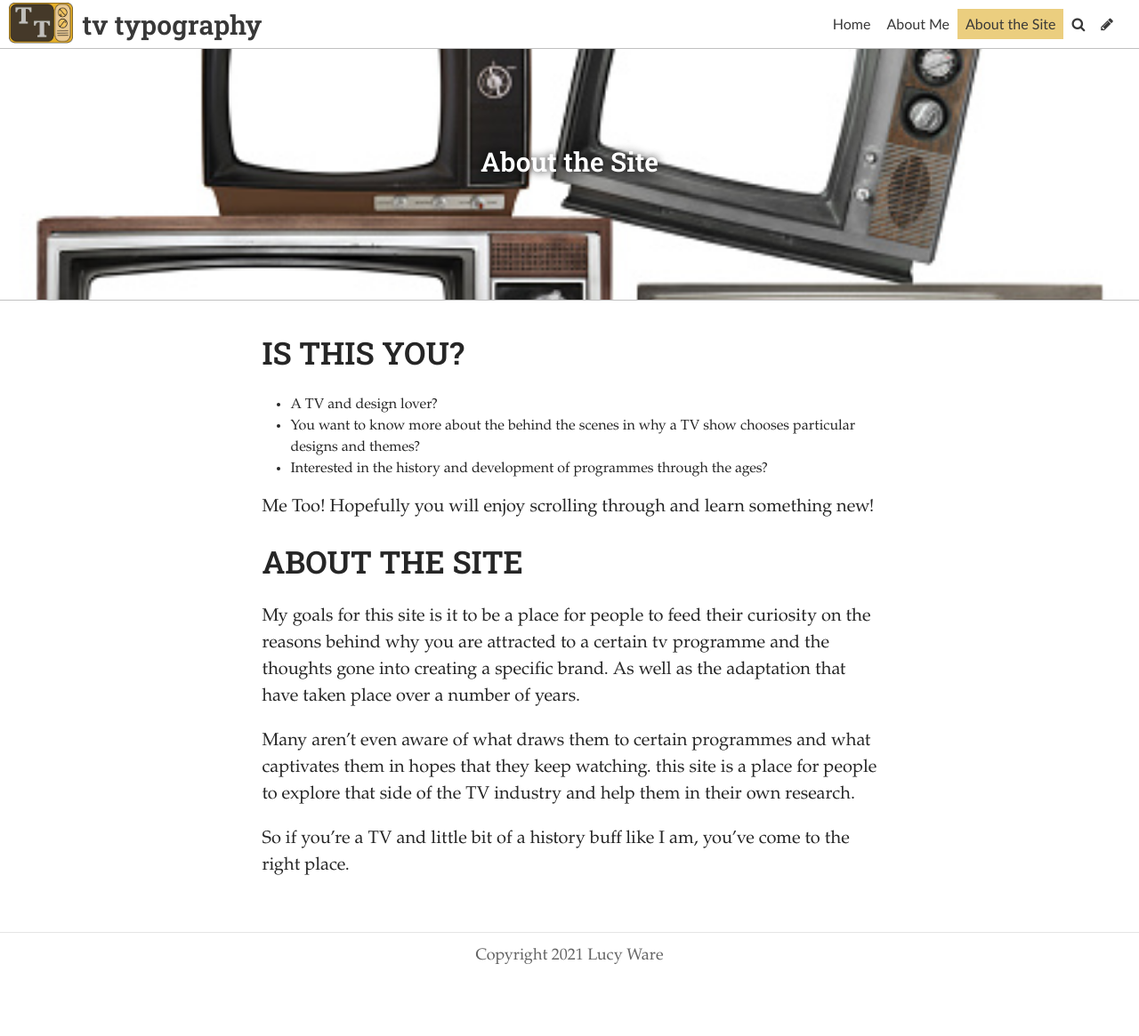
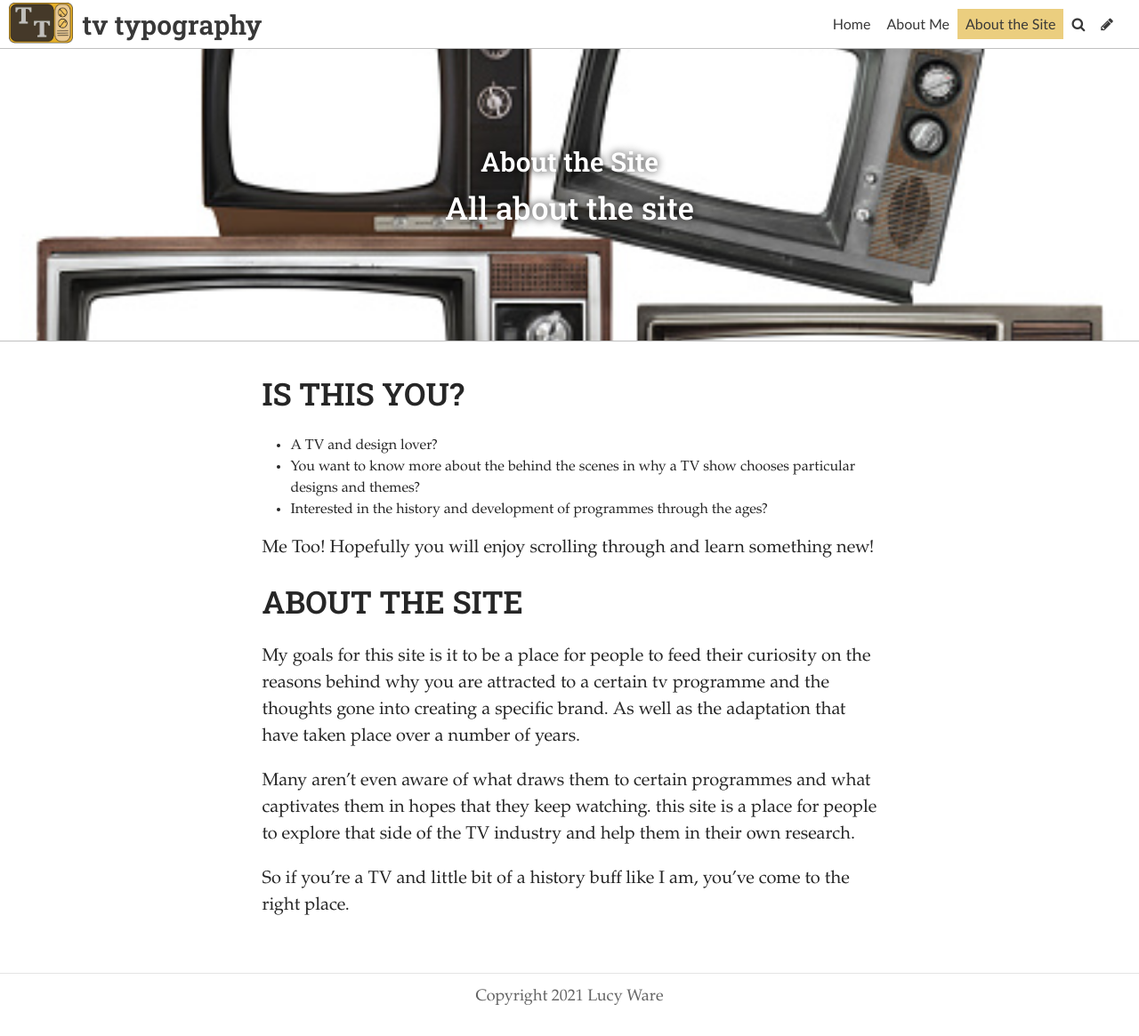
Before and after one commit to Lucyware/typography-, a Jekyll site: the page built from pages/about.md, in a window 1280 px wide. Shown: the whole page at 89% size. Built offline with Jekyll 4.4.1, drawn with Linux system fonts in a browser that asks for light colours; some web fonts are replaced; before the commit the page ends 1120 px from its top, so only the background shows below that.

Commit message:
Update Page “about”

```diff
--- a/pages/about.md
+++ b/pages/about.md
@@ -2,7 +2,7 @@
 header_feature_image: /uploads/log.jpg
 title: About the Site
 image: ../uploads/istockphoto-524688921-170667a.jpg
-subtitle: ""
+subtitle: All about the site
 permalink: /about/
 date: 2020-06-29T15:36:12.231Z
 layout: page
```
